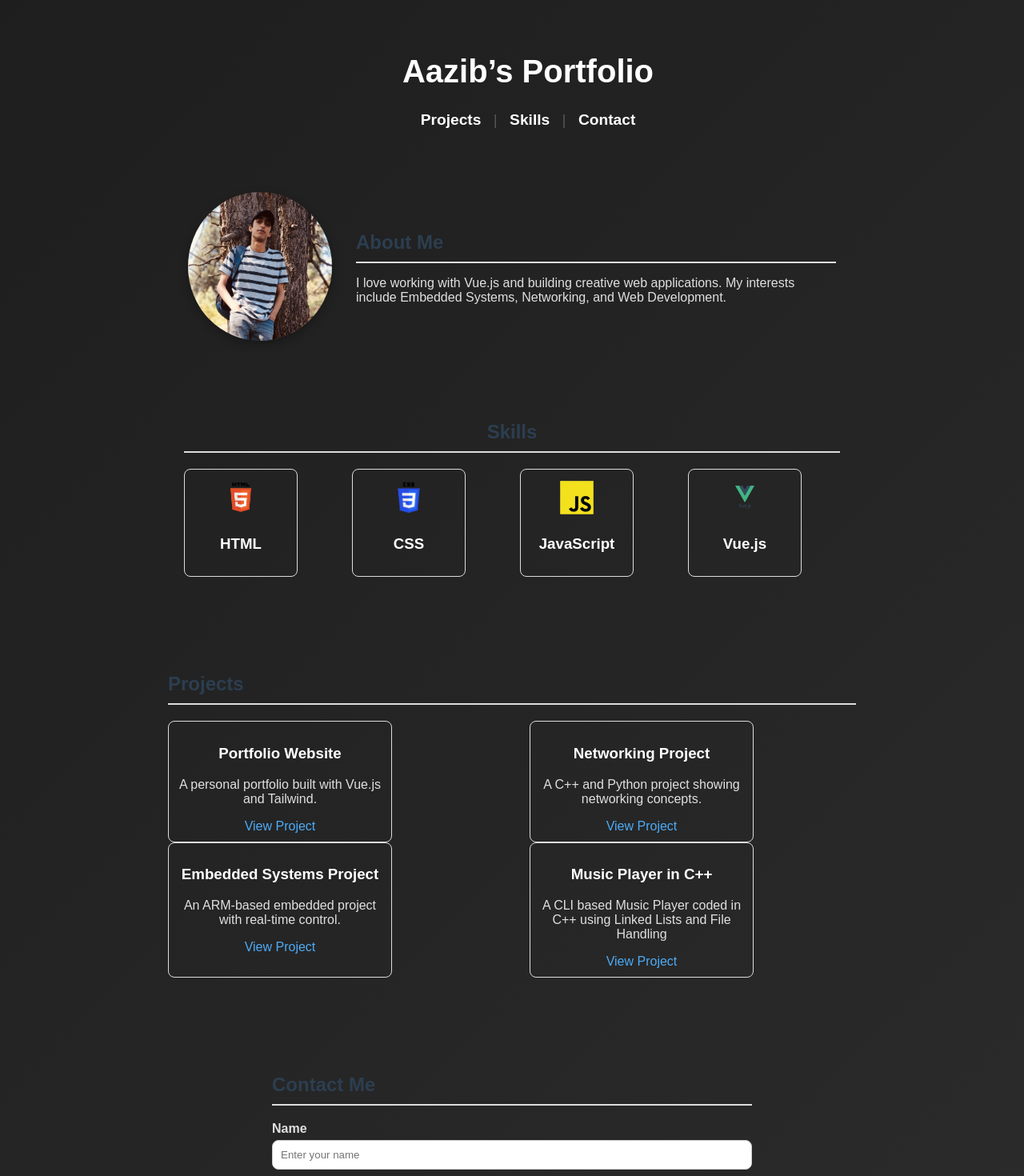
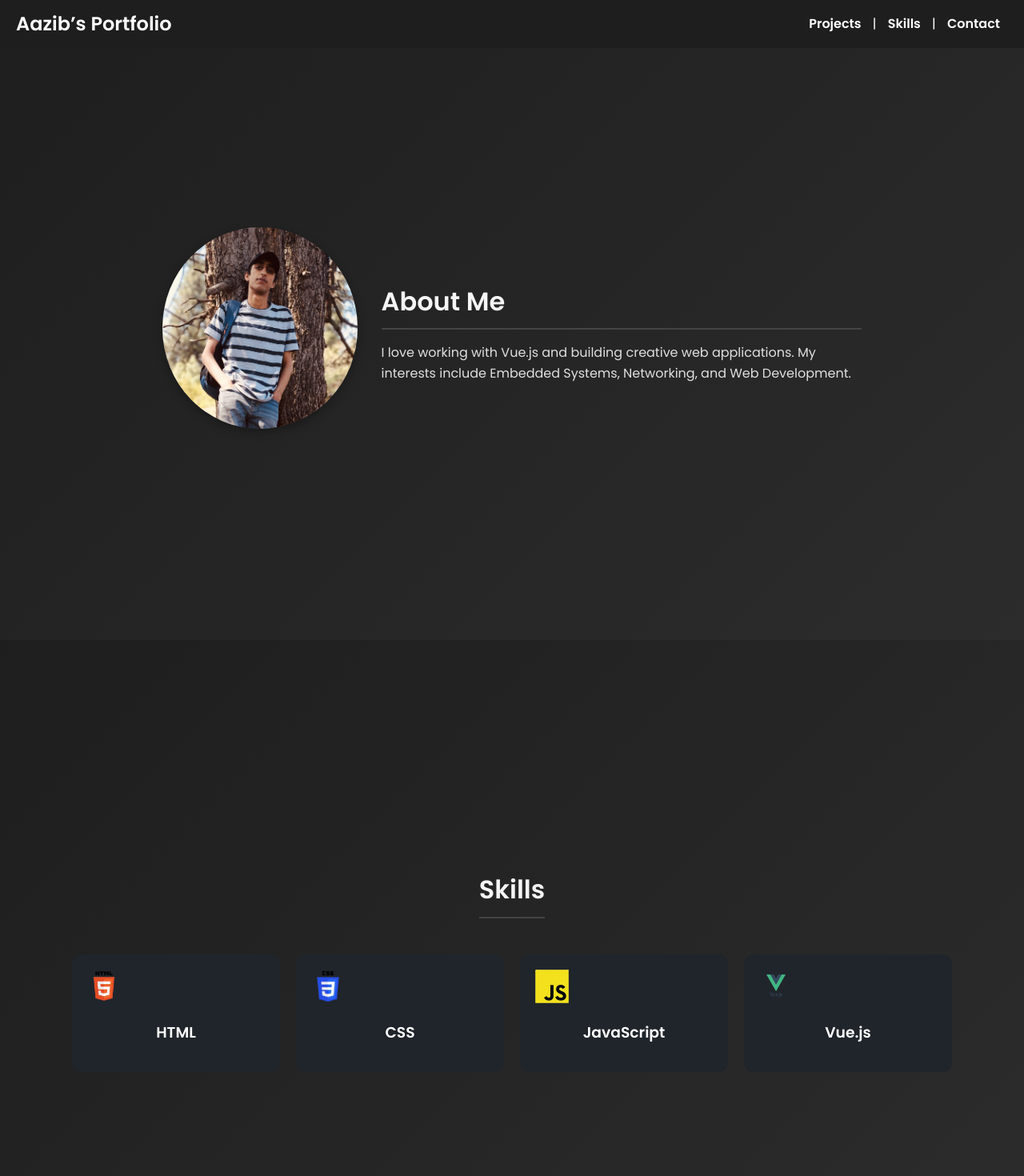
Before and after one commit to Aazib-Majeed/Portfolio, a Vue app: page / in a window 1280 px wide. Shown: the top 1470 px of the page at 80% size. Built offline with nearby package versions, Linux system fonts and the light colour scheme.

Commit message:
style.css

```diff
--- a/src/style.css
+++ b/src/style.css
@@ -1,153 +1,299 @@
+/* ========= Base & Reset ========= */
+@import url('https://fonts.googleapis.com/css2?family=Poppins:wght@300;400;600&display=swap');
+
+html, body {
+  height: 100%;
+}
+
+html {
+  box-sizing: border-box;
+}
+
+*, *::before, *::after {
+  box-sizing: inherit;
+}
+
 body {
   margin: 0;
-  font-family: Arial, Helvetica, sans-serif;
+  font-family: 'Poppins', sans-serif;
   background: linear-gradient(135deg, #1e1e1e, #2c2c2c);
   color: #e0e0e0;
+  line-height: 1.6;
+
+  /* Smooth snap scrolling */
+  scroll-behavior: smooth;
+  scroll-snap-type: y mandatory;
+  overflow-x: hidden;
 }
 
-/* Headings with brighter color */
+/* Headings */
 h1, h2, h3, h4, h5, h6 {
   color: #ffffff;
+  font-weight: 600;
 }
 
 /* Links */
 a {
   color: #4dabf7;
   text-decoration: none;
+  transition: color 0.2s;
+}
+a:hover {
+  text-decoration: underline;
+  color: #74c0fc;
 }
 
-a:hover {
-  text-decoration: underline;
+/* Images */
+img, video, canvas, svg {
+  max-width: 100%;
+  height: auto;
+  display: block;
 }
 
-
-.container {
-  max-width: 900px;
-  margin: auto;
-  padding: 20px;
+/* ========= Navbar ========= */
+.header {
+  position: fixed;
+  top: 0;
+  left: 0;
+  right: 0;
+  height: 60px;
+  background: rgba(30, 30, 30, 0.9);
+  display: flex;
+  align-items: center;
+  justify-content: space-between;
+  padding: 0 2rem;
+  z-index: 1000;
+}
+.header h1 {
+  font-size: 1.5rem;
+  margin: 0;
+  font-weight: 600;
+}
+.header nav a {
+  margin-left: 1rem;
+  color: #e0e0e0;
+  font-weight: 500;
+}
+.header nav a:hover {
+  color: #4dabf7;
 }
 
-.header {
-  text-align: center;
-  margin-bottom: 40px;
-  width: 100%;
-  height: 25%;
-}
-
-.header h1 {
-  font-size: 2.5rem;
-  color: white;
-}
-
-.header p {
-  font-size: 1.2rem;
-  color: #555;
-}
-
+/* ========= Global Sections ========= */
 section {
-  margin-bottom: 40px;
+  min-height: 100vh;
+  display: flex;
+  flex-direction: column;
+  justify-content: center;
+  align-items: center;
+  padding: 4rem 2rem;
+  margin: 0;
+  scroll-snap-align: start;
+  scroll-snap-stop: always;
 }
 
 section h2 {
-  border-bottom: 2px solid #ddd;
-  padding-bottom: 10px;
-  margin-bottom: 20px;
-  color: #2c3e50;
-}
-.projects {
-  padding: 20px;
-}
-.project-list {
-  display: flex;
-  flex-wrap: wrap;
-  gap: 20%;
-
-}
-.projects ul {
-  list-style-type: square;
-  padding-left: 20px;
+  border-bottom: 2px solid #444;
+  padding-bottom: 8px;
+  margin-bottom: 25px;
+  color: #f5f5f5;
+  font-size: 2rem;
 }
 
-.footer {
+/* ========= Projects ========= */
+.projects {
+  width: 100%;
+  background: linear-gradient(to right, #2c3e50, #34495e);
+  color: #fff;
   text-align: center;
-  margin-top: 40px;
+  padding: 3rem 1rem;
+}
+
+.carousel {
+  display: flex;
+  align-items: center;
+  justify-content: center;
+  gap: 1rem;
+  width: min(1100px, 92vw);
+  margin: 0 auto;
+}
+
+/* Arrows */
+.nav {
+  background: rgba(255, 255, 255, 0.15);
+  border: none;
+  color: white;
+  font-size: 2rem;
+  padding: 0.5rem 1rem;
+  cursor: pointer;
+  border-radius: 50%;
+  transition: background 0.3s, transform 0.2s;
+}
+.nav:hover {
+  background: rgba(255, 255, 255, 0.35);
+  transform: translateY(-1px);
+}
+
+/* Project Card */
+.project-card {
+  display: flex;
+  align-items: stretch;
+  background: #1e272e;
+  border-radius: 16px;
+  overflow: hidden;
+  width: 100%;
+  max-width: 100%;
+  box-shadow: 0 6px 18px rgba(0, 0, 0, 0.45);
+  transition: transform 0.25s ease, box-shadow 0.25s ease;
+}
+.project-card:hover {
+  transform: scale(1.015);
+  box-shadow: 0 8px 22px rgba(0, 0, 0, 0.55);
+}
+.project-image {
+  width: 45%;
+  min-height: 260px;
+  object-fit: cover;
+  background: #111;
+}
+.project-info {
+  width: 55%;
+  padding: 2rem;
+  text-align: left;
+  display: flex;
+  flex-direction: column;
+  gap: 1rem;
+}
+.project-info h3 {
+  font-size: 1.6rem;
+  margin: 0;
+  color: #f1c40f;
+}
+.project-info p {
+  margin: 0;
+  color: #dcdcdc;
+  font-size: 0.95rem;
+}
+.project-info ul {
+  margin: 0.5rem 0 0;
+  padding-left: 1.2rem;
+}
+.project-info ul li {
   font-size: 0.9rem;
-  color: gray;
+  margin-bottom: 0.4rem;
+  color: #bdc3c7;
 }
+.project-info .tools {
+  font-size: 0.9rem;
+  font-weight: 400;
+  color: #a8b2b9;
+}
+.github-link {
+  align-self: flex-start;
+  display: inline-block;
+  padding: 0.55rem 1rem;
+  background: #2980b9;
+  color: #fff;
+  border-radius: 10px;
+  font-weight: 500;
+  transition: background 0.3s;
+}
+.github-link:hover {
+  background: #3498db;
+}
+
+/* ========= Skills ========= */
 .skills {
-  padding: 40px;
+  width: 100%;
   text-align: center;
 }
-
 .skills-grid {
   display: grid;
   grid-template-columns: repeat(auto-fit, minmax(150px, 1fr));
   gap: 20px;
-  margin-top: 20px;
-}
-.card {
-  text-align: center;
-  padding: 10px;
-  border: 1px solid #ddd;
-  border-radius: 8px;
-  width: 30%;
-}
-.card img {
-  width: 50px;
-  height: 50px;
-  object-fit: contain;
+  width: min(1100px, 92vw);
+  margin: 20px auto 0;
 }
 .skill-card {
   text-align: center;
-  padding: 10px;
-  border: 1px solid #ddd;
-  border-radius: 8px;
-  width: 120px;
+  padding: 15px;
+  border-radius: 12px;
+  background: #20252b;
+  transition: transform 0.25s ease;
+}
+.skill-card:hover {
+  transform: translateY(-4px);
 }
 .skill-card img {
   width: 50px;
   height: 50px;
   object-fit: contain;
 }
+
+/* ========= Contact ========= */
 .contact {
-  padding: 40px;
-  max-width: 600px;
-  margin: auto;
+  width: 100%;
 }
-
+.contact .container {
+  width: min(700px, 92vw);
+}
 form {
   display: flex;
   flex-direction: column;
   gap: 15px;
 }
-
 .form-group {
   display: flex;
   flex-direction: column;
 }
-
 label {
   margin-bottom: 5px;
-  font-weight: bold;
+  font-weight: 500;
 }
-
-input,
-textarea {
-  padding: 10px;
-  border: 1px solid #ccc;
-  border-radius: 8px;
+input, textarea {
+  padding: 12px;
+  border: 1px solid #444;
+  border-radius: 10px;
+  background: #1c1f24;
+  color: #e0e0e0;
 }
-
 button {
   background-color: #42b983;
   color: white;
   padding: 12px;
   border: none;
-  border-radius: 8px;
-  font-weight: bold;
+  border-radius: 10px;
+  font-weight: 600;
   cursor: pointer;
 }
-
 button:hover {
   background-color: #369870;
 }
+
+/* ========= Footer ========= */
+.footer {
+  width: 100%;
+  text-align: center;
+  font-size: 0.9rem;
+  color: gray;
+  padding: 1rem 0;
+}
+
+/* ========= Responsive ========= */
+@media (max-width: 900px) {
+  .project-card {
+    flex-direction: column;
+  }
+  .project-image,
+  .project-info {
+    width: 100%;
+  }
+  .project-image {
+    min-height: 200px;
+  }
+}
+@media (max-width: 600px) {
+  .nav {
+    font-size: 1.6rem;
+    padding: 0.4rem 0.8rem;
+  }
+}
```
